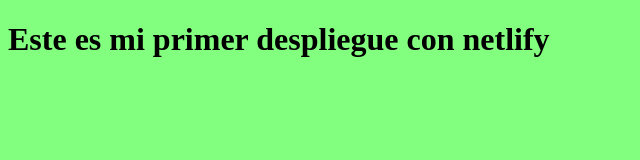
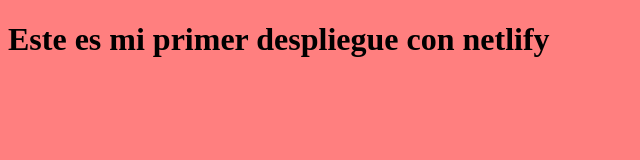
Before and after one commit to garciaadrian3230insecaldas-art/miSegundoRepositorio, a plain HTML site: page index.html in a window 1280 px wide. Shown: the whole page, without its empty margins (0-640 px from the left). Drawn offline with Linux system fonts and the light colour scheme.

Commit message:
cambiando fondo index

```diff
--- a/index.html
+++ b/index.html
@@ -6,7 +6,7 @@
     <title>Document</title>
     <style>
         html,body{
-            background-color: rgb(131, 255, 127);
+            background-color: rgb(255, 127, 127);
         }
     </style>
 </head>
```
